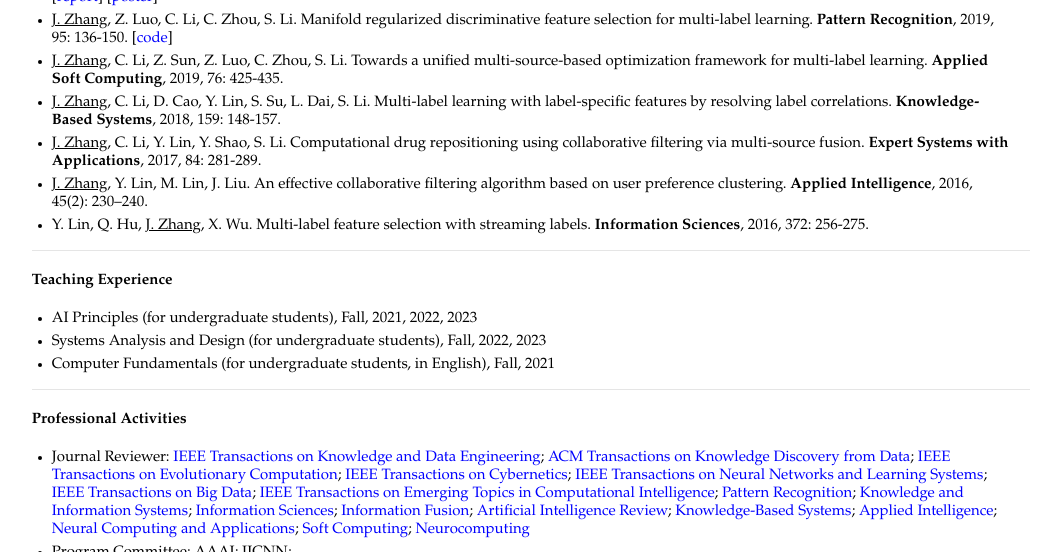
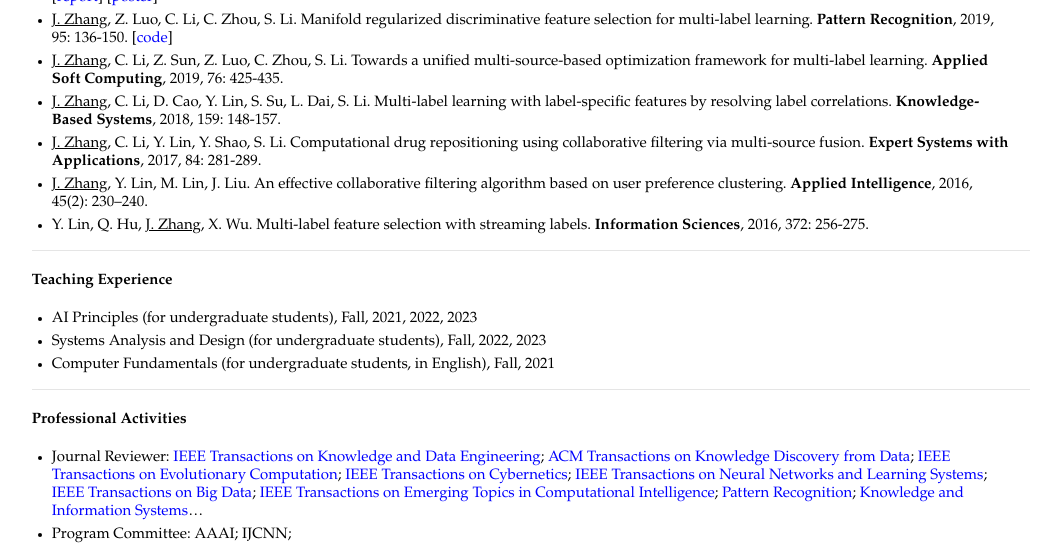
Before and after one commit to jiazhang-ml/jiazhang-ml.github.io, a Jekyll site: the page built from index.md, in a window 1280 px wide and 900 px high, scrolled down 812 px, cut to the strip 0-552 px from the top of the window. Shown: the whole strip, without its empty margins (109-1147 px from the left). Built offline with Jekyll 4.4.1, drawn with Linux system fonts in a browser that asks for light colours.

Commit message:
Update index.md

```diff
--- a/index.md
+++ b/index.md
@@ -45,5 +45,5 @@ layout: default
 ---
 
 #### Professional Activities
-* Journal Reviewer: [IEEE Transactions on Knowledge and Data Engineering](https://mc.manuscriptcentral.com/tkde-cs); [ACM Transactions on Knowledge Discovery from Data](https://mc.manuscriptcentral.com/tkdd); [IEEE Transactions on Evolutionary Computation](https://mc.manuscriptcentral.com/tevc-ieee); [IEEE Transactions on Cybernetics](https://mc.manuscriptcentral.com/cyb-ieee); [IEEE Transactions on Neural Networks and Learning Systems](https://mc.manuscriptcentral.com/tnnls); [IEEE Transactions on Big Data](https://mc.manuscriptcentral.com/tbd-cs); [IEEE Transactions on Emerging Topics in Computational Intelligence](https://mc.manuscriptcentral.com/tetci-ieee); [Pattern Recognition](https://www.journals.elsevier.com/pattern-recognition/); [Knowledge and Information Systems](https://www.springer.com/journal/10115); [Information Sciences](https://www.journals.elsevier.com/information-sciences); [Information Fusion](https://www.sciencedirect.com/journal/information-fusion); [Artificial Intelligence Review](https://www.springer.com/journal/10462); [Knowledge-Based Systems](https://www.journals.elsevier.com/knowledge-based-systems); [Applied Intelligence](https://www.springer.com/journal/10489); [Neural Computing and Applications](https://www.springer.com/journal/521); [Soft Computing](https://www.springer.com/journal/500/); [Neurocomputing](https://www.sciencedirect.com/journal/neurocomputing)
+* Journal Reviewer: [IEEE Transactions on Knowledge and Data Engineering](https://mc.manuscriptcentral.com/tkde-cs); [ACM Transactions on Knowledge Discovery from Data](https://mc.manuscriptcentral.com/tkdd); [IEEE Transactions on Evolutionary Computation](https://mc.manuscriptcentral.com/tevc-ieee); [IEEE Transactions on Cybernetics](https://mc.manuscriptcentral.com/cyb-ieee); [IEEE Transactions on Neural Networks and Learning Systems](https://mc.manuscriptcentral.com/tnnls); [IEEE Transactions on Big Data](https://mc.manuscriptcentral.com/tbd-cs); [IEEE Transactions on Emerging Topics in Computational Intelligence](https://mc.manuscriptcentral.com/tetci-ieee); [Pattern Recognition](https://www.journals.elsevier.com/pattern-recognition/); [Knowledge and Information Systems](https://www.springer.com/journal/10115)...
 * Program Committee: AAAI; IJCNN;
```
